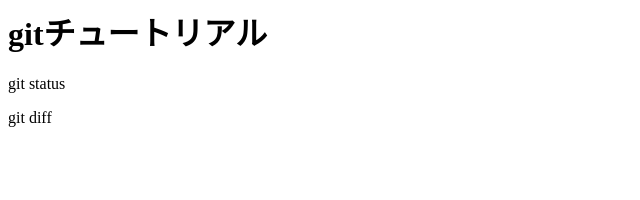
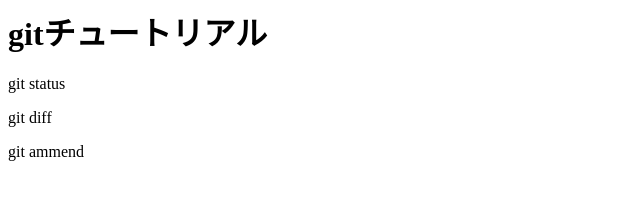
Before and after one commit to Umekass/git_tutrial_bak, a plain HTML site: page index.html in a window 1280 px wide. Shown: the full height of the page, 0-640 px from the left. Drawn offline with Linux system fonts and the light colour scheme.

Commit message:
git commit --amendについて

```diff
--- a/index.html
+++ b/index.html
@@ -1,3 +1,4 @@
 <h1>gitチュートリアル</h1>
 <p>git status</p>
 <p>git diff</p>
+<p>git ammend</p>
```
